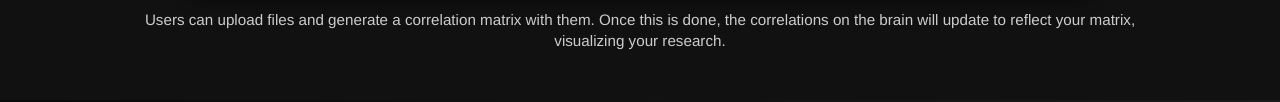
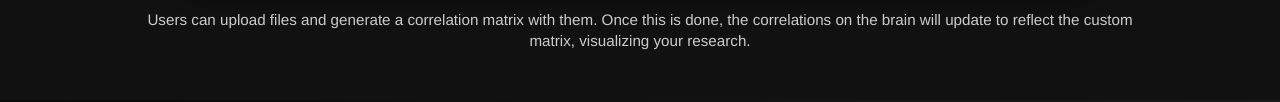
Before and after one commit to evieellis/strokeSITE, a plain HTML site: page index.html in a window 1280 px wide. Shown: the part 6109-6211 px from the top of the page. Drawn offline with Linux system fonts and the light colour scheme.

Commit message:
one more

```diff
--- a/index.html
+++ b/index.html
@@ -83,7 +83,7 @@
         </figure>
         <figure class="screenshot-item">
           <img src="./appShots/demo5.gif" alt="Region Selection Tool">
-          <figcaption>Users can upload files and generate a correlation matrix with them. Once this is done, the correlations on the brain will update to reflect your matrix, visualizing your research.</figcaption>
+          <figcaption>Users can upload files and generate a correlation matrix with them. Once this is done, the correlations on the brain will update to reflect the custom matrix, visualizing your research.</figcaption>
         </figure>
       </div>
     </section>
```
